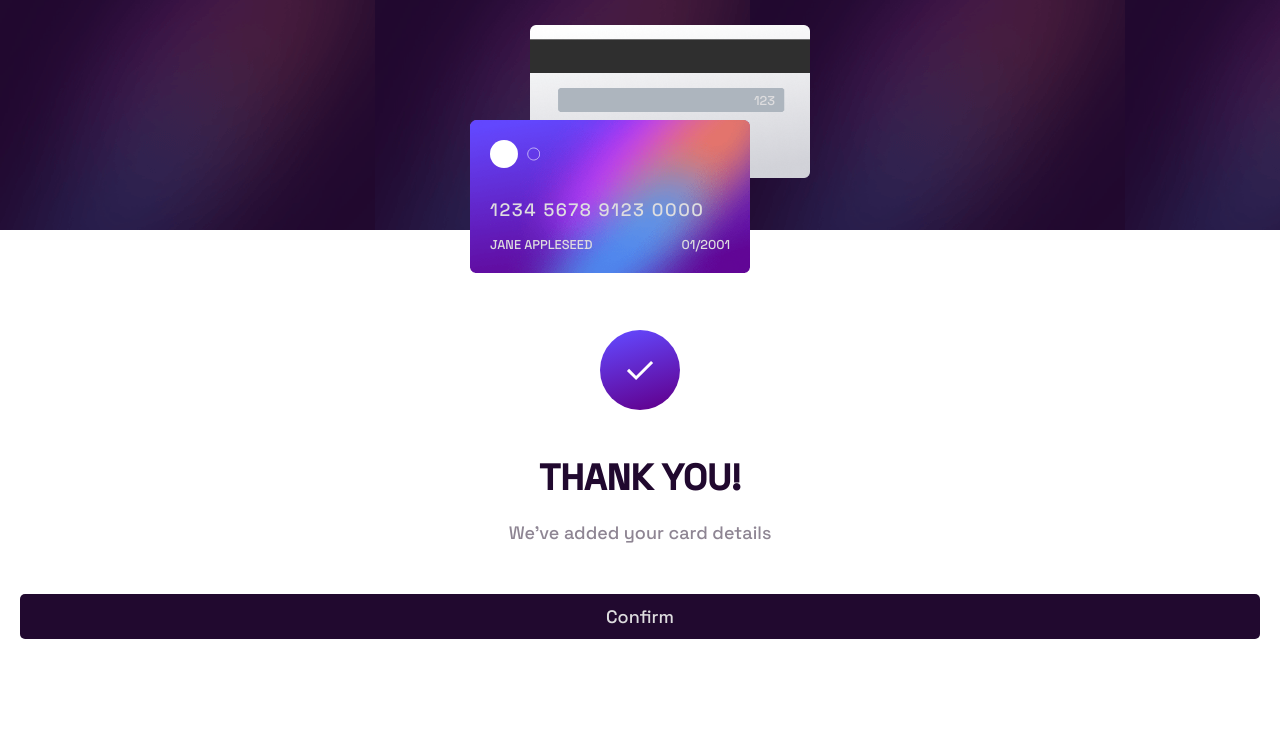
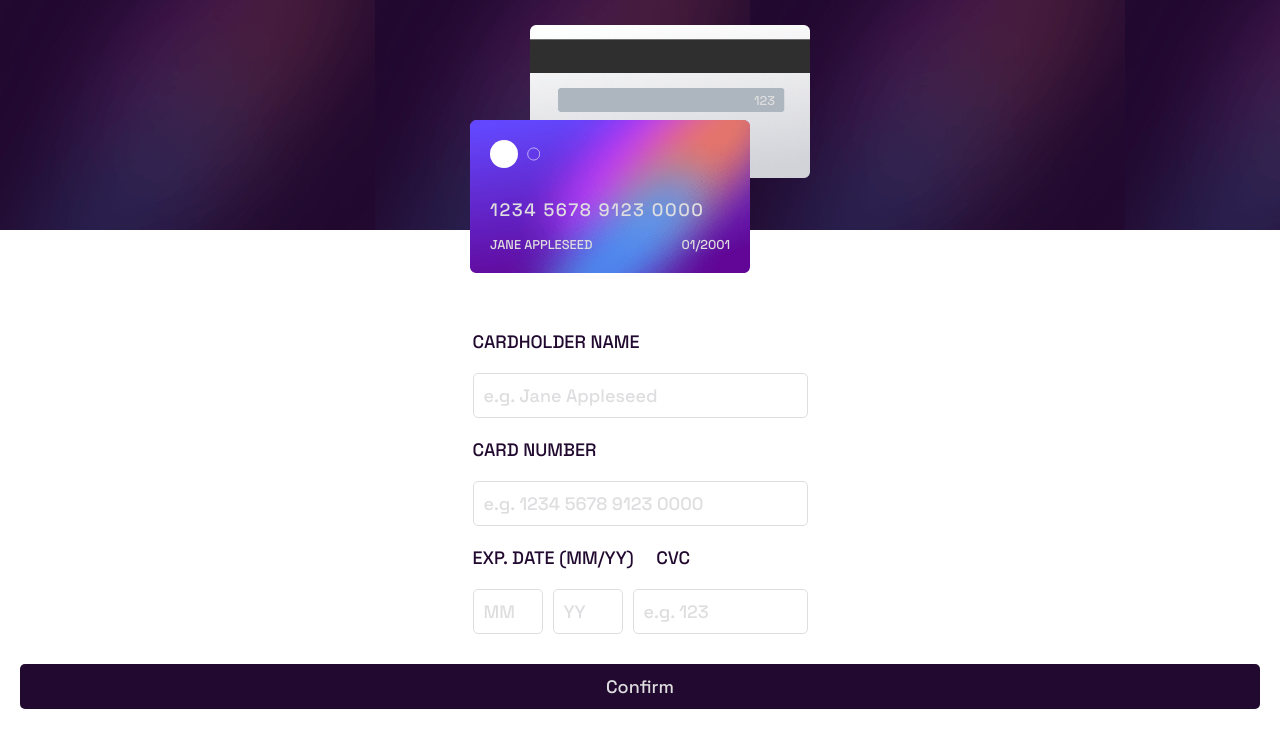
Before and after one commit to kujerocoding/interactive-card-details-form, a React (Vite) app: page / in a window 1280 px wide. Shown: the top 748 px of the page. Built offline with nearby package versions, Linux system fonts and the light colour scheme.

Commit message:
put form element to the cardForm variable

```diff
--- a/src/App.css
+++ b/src/App.css
@@ -159,7 +159,3 @@ button{
     text-transform: uppercase;
     color: var(--VERYDARKVIOLET);
 }
-
-form{
-    display: none;
-}
--- a/src/CardForm.jsx
+++ b/src/CardForm.jsx
@@ -13,6 +13,8 @@ const CardForm = () => {
     cvc: 123
   })
 
+
+
   function handleChange(e) {
     const {name, value} = e.target
     setFormData(prevFormData => {
@@ -25,32 +27,12 @@ const CardForm = () => {
 
   function handleSubmit(e){
     e.preventDefault()
+    console.log('shit')
     setIsCardAdded(prevState => !prevState)
   }
 
-
-
-  return (
-    <>
-      <div className='card--container'>
-        <div className='center'>
-            <div className='card--front'>
-                <img src="./src/assets/images/card-logo.svg" alt="" />
-                <h4>{formData.cardNumber}</h4>
-                <p>{formData.cardName}<span>{formData.expDateMonth}/{formData.expDateYear}</span></p>
-            </div>
-            <div className='card--back'>
-              <p>{formData.cvc}</p>
-            </div>
-        </div>
-      </div>
-      <div className='form--container'>
-        <div className='card--added'>
-          <img src="./src/assets/images/icon-complete.svg" alt="complete icon" />
-          <h1>Thank you!</h1>
-          <p>We've added your card details</p>
-        </div>
-        <form onSubmit={handleSubmit}>
+  const cardForm = (
+    <form id="cardForm">
               <label htmlFor="cardName">CARDHOLDER NAME</label>
               <input className="card--name"
               name='cardName'
@@ -86,9 +68,34 @@ const CardForm = () => {
                 placeholder='e.g. 123'
                 onChange={handleChange}/>
                 </div>
+        </form>
+  )
 
-        </form>
-        <button>Confirm</button>
+  const cardAdded = (
+    <div className='card--added'>
+          <img src="./src/assets/images/icon-complete.svg" alt="complete icon" />
+          <h1>Thank you!</h1>
+          <p>We've added your card details</p>
+        </div>
+  )
+
+  return (
+    <>
+      <div className='card--container'>
+        <div className='center'>
+            <div className='card--front'>
+                <img src="./src/assets/images/card-logo.svg" alt="" />
+                <h4>{formData.cardNumber}</h4>
+                <p>{formData.cardName}<span>{formData.expDateMonth}/{formData.expDateYear}</span></p>
+            </div>
+            <div className='card--back'>
+              <p>{formData.cvc}</p>
+            </div>
+        </div>
+      </div>
+      <div className='form--container'>
+        {isCardAdded ? cardAdded : cardForm}
+        <button type='submit' form='cardForm' onClick={handleSubmit}>{isCardAdded ? "Continue" : "Confirm"}</button>
       </div>
     </>
   )
```
